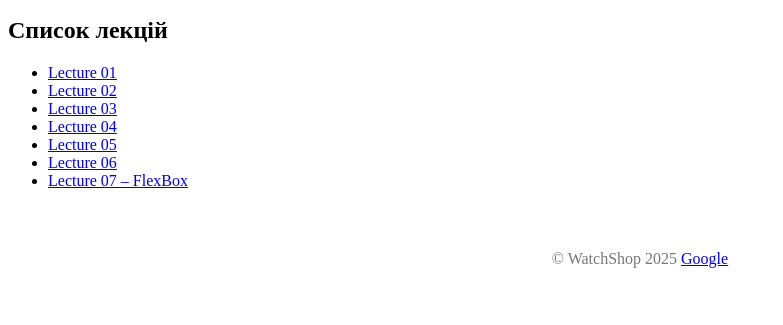
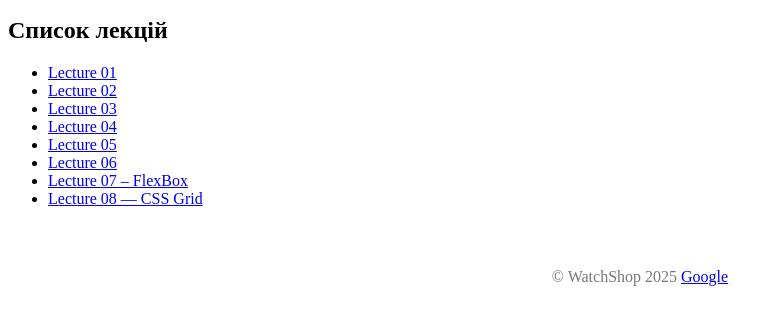
Before and after one commit to KyryloB01/KyryloB01.github.io, a plain HTML site: page index.html in a window 1280 px wide. Shown: the part 127-452 px from the top of the page, without its empty margins (0-783 px from the left). Drawn offline with Linux system fonts and the light colour scheme.

Commit message:
оновив ще й индекс

```diff
--- a/index.html
+++ b/index.html
@@ -31,6 +31,8 @@
       <li><a href="exercises/lecture-05/index.html">Lecture 05</a></li>
       <li><a href="exercises/lecture-06/index.html">Lecture 06</a></li>
       <li><a href="exercises/lecture-07/index.html">Lecture 07 – FlexBox</a></li>
+      <li><a href="exercises/lecture-08/index.html">Lecture 08 — CSS Grid</a></li>
+
     </ul>
   </main>
 
```
